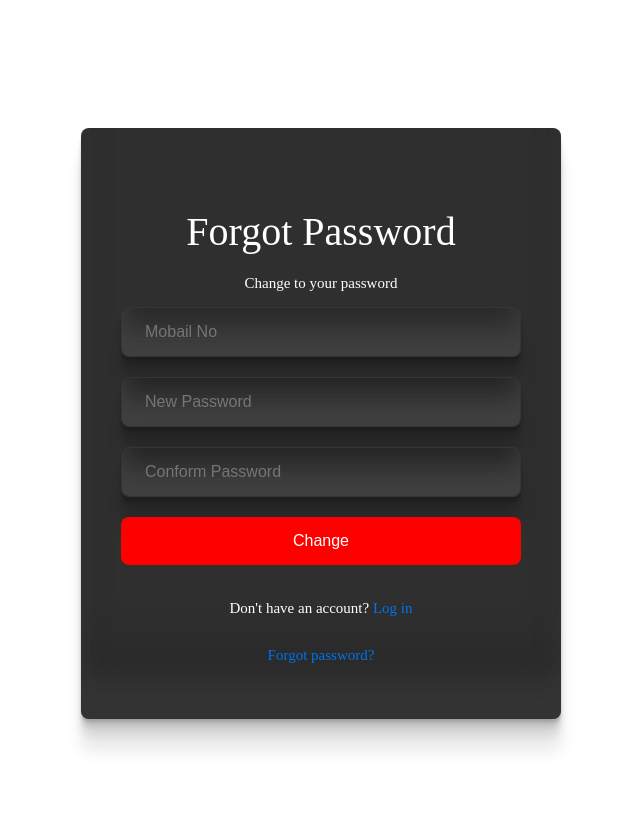
After one commit to Aryan4259/Event-Booking, a PHP site: page /forgot.php in a window 1280 px wide. The commit adds this page. Shown: the whole page, without its empty margins (319-959 px from the left). Run offline with PHP 8.4, Linux system fonts and the light colour scheme.

Commit message:
Aryan
Login signup and forgot

```diff
--- /dev/null
+++ b/forgot.php
@@ -0,0 +1,148 @@
+<!DOCTYPE html>
+<html lang="en">
+<head>
+    <meta charset="UTF-8">
+    <meta name="viewport" content="width=device-width, initial-scale=1.0">
+    <title>Document</title>
+
+    <style>
+section{
+    padding: 120px 5% 100px;
+}
+        .login-container {
+  background-color: #2f2f2f;
+  border-radius: 8px;
+  box-shadow: rgb(31 31 31 / 17%) 0px -23px 25px 0px inset,
+    rgb(108 108 108 / 23%) 0px -36px 30px 0px inset,
+    rgba(0, 0, 0, 0.1) 0px -79px 40px 0px inset, rgba(0, 0, 0, 0.06) 0px 2px 1px,
+    rgba(0, 0, 0, 0.09) 0px 4px 2px, rgba(0, 0, 0, 0.09) 0px 8px 4px,
+    rgba(0, 0, 0, 0.09) 0px 16px 8px, rgba(0, 0, 0, 0.09) 0px 32px 16px;
+  padding: 40px;
+  max-width: 400px;
+  width: 100%;
+  text-align: center;
+  margin: 0 auto;
+}
+
+.login-form {
+  display: flex;
+  flex-direction: column;
+}
+
+.heading {
+  color: #ffffff;
+  font-weight: 500;
+  font-size: 40px;
+  margin-bottom: 5px;
+}
+
+.paragraph {
+  color: #ffffff;
+  font-weight: 400;
+  font-size: 15px;
+  margin-bottom: 15px;
+}
+
+.input-group {
+  margin-bottom: 20px;
+}
+
+.input-group input {
+  background: none;
+  border: 1px solid #353535;
+  padding: 15px 23px;
+  font-size: 16px;
+  border-radius: 8px;
+  color: #979797;
+  width: 88%;
+  box-shadow: rgb(136 136 136 / 17%) 0px -23px 25px 0px inset,
+    rgb(81 81 81 / 23%) 0px -36px 30px 0px inset,
+    rgba(0, 0, 0, 0.1) 0px -79px 40px 0px inset, rgba(0, 0, 0, 0.06) 0px 2px 1px,
+    rgba(0, 0, 0, 0.09) 0px 4px 2px, rgba(0, 0, 0, 0.09) 0px 8px 4px,
+    rgba(0, 0, 0, 0.09) 0px 16px 8px, rgba(0, 0, 0, 0.09) 0px 32px 16px;
+}
+
+.input-group input:focus {
+  border-color: #0173ed;
+  outline: none;
+}
+
+button {
+  padding: 15px;
+  border: none;
+  border-radius: 8px;
+  background-color: red;
+  color: #ffffff;
+  font-size: 16px;
+  font-weight: 500;
+  cursor: pointer;
+  transition: background-color 0.3s ease;
+}
+
+button:hover {
+  background-color: maroon;
+}
+
+.bottom-text {
+  display: flex;
+  flex-direction: column;
+  align-items: center;
+  margin-top: 20px;
+  color: #ffffff;
+  font-size: 15px;
+  font-weight: 400;
+}
+
+.bottom-text a {
+  color: #0173ed;
+  text-decoration: none;
+  transition: color 0.3s ease;
+}
+
+.bottom-text a:hover {
+  color: #3f95f2;
+}
+
+    </style>
+</head>
+<body>
+    <section>
+<div class="login-container">
+  <form class="login-form">
+    <p class="heading">Forgot Password</p>
+    <p class="paragraph">Change to your password</p>
+    <div class="input-group">
+      <input
+        required=""
+        placeholder="Mobail No"
+        id="username name="
+        type="text"
+      />
+    </div>
+    <div class="input-group">
+      <input
+        required=""
+        placeholder="New Password"
+        id="username name="
+        type="text"
+      />
+    </div>
+    <div class="input-group">
+      <input
+        required
+        placeholder="Conform Password"
+        name="password"
+        id="password"
+        type="password"
+      />
+    </div>
+    <button type="submit">Change</button>
+    <div class="bottom-text">
+      <p>Don't have an account? <a href="login.php">Log in</a></p>
+      <p><a href="forgot.php">Forgot password?</a></p>
+    </div>
+  </form>
+</div>
+    </section>
+</body>
+</html>
--- a/home.php
+++ b/home.php
@@ -166,7 +166,7 @@ h2{
         <ul class="navlist">
             <li><a href="#home">Home</a></li>
             <li><a href="#book">MyTicke</a></li>
-			<li><button class="btn-header" name="login">Login</button></li>
+			<li><a href="login.php"><button class="btn-header" name="login">Login</button></li></a>
         </ul>
     </header>
     <section class="home" id="home">
```
Also changed, not shown: login.php (added, +140 -0 lines), signup.php (added, +148 -0 lines).
